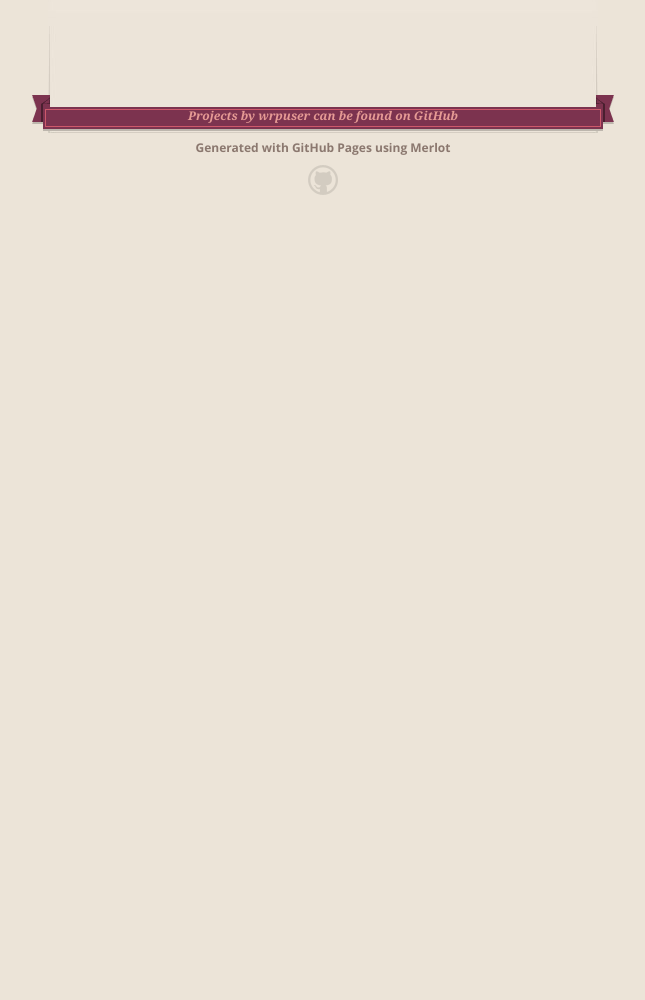
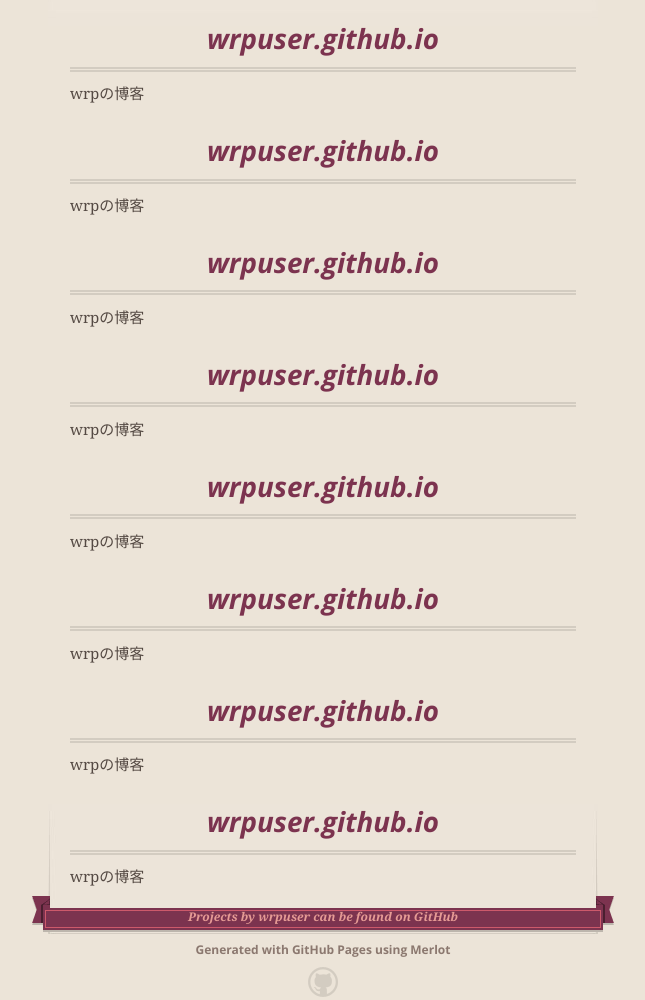
Before and after one commit to wrprepository/wrpuser.github.io, a plain HTML site: page index.html in a window 1280 px wide. Shown: the part 319-1319 px from the top of the page, without its empty margins (317-962 px from the left). Before the commit the page ends 800 px from the top, so only its background shows below. Drawn offline with nearby package versions, Linux system fonts and the light colour scheme.

Commit message:
Update index.html

```diff
--- a/index.html
+++ b/index.html
@@ -51,6 +51,39 @@
 <a id="wrpusergithubio" class="anchor" href="#wrpusergithubio" aria-hidden="true"><span aria-hidden="true" class="octicon octicon-link"></span></a>wrpuser.github.io</h1>
 
 <p>wrpの博客</p>
+
+<h1>
+<a id="wrpusergithubio" class="anchor" href="#wrpusergithubio" aria-hidden="true"><span aria-hidden="true" class="octicon octicon-link"></span></a>wrpuser.github.io</h1>
+
+<p>wrpの博客</p>
+<h1>
+<a id="wrpusergithubio" class="anchor" href="#wrpusergithubio" aria-hidden="true"><span aria-hidden="true" class="octicon octicon-link"></span></a>wrpuser.github.io</h1>
+
+<p>wrpの博客</p>
+<h1>
+<a id="wrpusergithubio" class="anchor" href="#wrpusergithubio" aria-hidden="true"><span aria-hidden="true" class="octicon octicon-link"></span></a>wrpuser.github.io</h1>
+
+<p>wrpの博客</p>
+<h1>
+<a id="wrpusergithubio" class="anchor" href="#wrpusergithubio" aria-hidden="true"><span aria-hidden="true" class="octicon octicon-link"></span></a>wrpuser.github.io</h1>
+
+<p>wrpの博客</p>
+<h1>
+<a id="wrpusergithubio" class="anchor" href="#wrpusergithubio" aria-hidden="true"><span aria-hidden="true" class="octicon octicon-link"></span></a>wrpuser.github.io</h1>
+
+<p>wrpの博客</p>
+<h1>
+<a id="wrpusergithubio" class="anchor" href="#wrpusergithubio" aria-hidden="true"><span aria-hidden="true" class="octicon octicon-link"></span></a>wrpuser.github.io</h1>
+
+<p>wrpの博客</p>
+<h1>
+<a id="wrpusergithubio" class="anchor" href="#wrpusergithubio" aria-hidden="true"><span aria-hidden="true" class="octicon octicon-link"></span></a>wrpuser.github.io</h1>
+
+<p>wrpの博客</p>
+<h1>
+<a id="wrpusergithubio" class="anchor" href="#wrpusergithubio" aria-hidden="true"><span aria-hidden="true" class="octicon octicon-link"></span></a>wrpuser.github.io</h1>
+
+<p>wrpの博客</p>
       </section>
 
       <footer>
```
